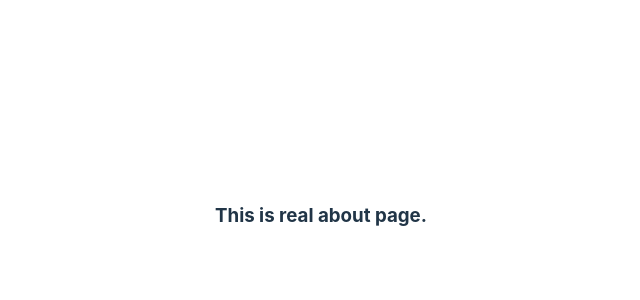
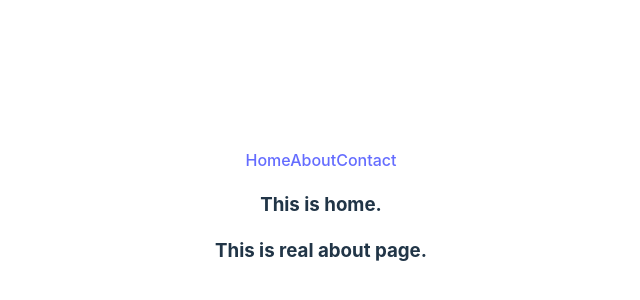
Before and after one commit to SK-Washif/ReactJS-Router-Project, a React (Vite) app: page /about in a window 1280 px wide. Shown: the part 184-484 px from the top of the page, without its empty margins (319-959 px from the left). Built offline with nearby package versions, Linux system fonts and the light colour scheme.

Commit message:
path linked header part added

```diff
--- /dev/null
+++ b/src/components/Header/Header.jsx
@@ -0,0 +1,13 @@
+import React from 'react';
+
+const Header = () => {
+  return (
+    <div>
+      <a href="/">Home</a>
+      <a href="/about">About</a>
+      <a href="/contact">Contact</a>
+    </div>
+  );
+};
+
+export default Header;
--- /dev/null
+++ b/src/components/Home/Home.jsx
@@ -0,0 +1,15 @@
+import React from 'react';
+import { Outlet } from 'react-router-dom';
+import Header from '../Header/Header';
+
+const Home = () => {
+  return (
+    <div>
+      <Header></Header>
+      <h3>This is home.</h3>
+      <Outlet></Outlet>
+    </div>
+  );
+};
+
+export default Home;
```
Also changed, not shown: src/main.jsx (+25 -7 lines).
